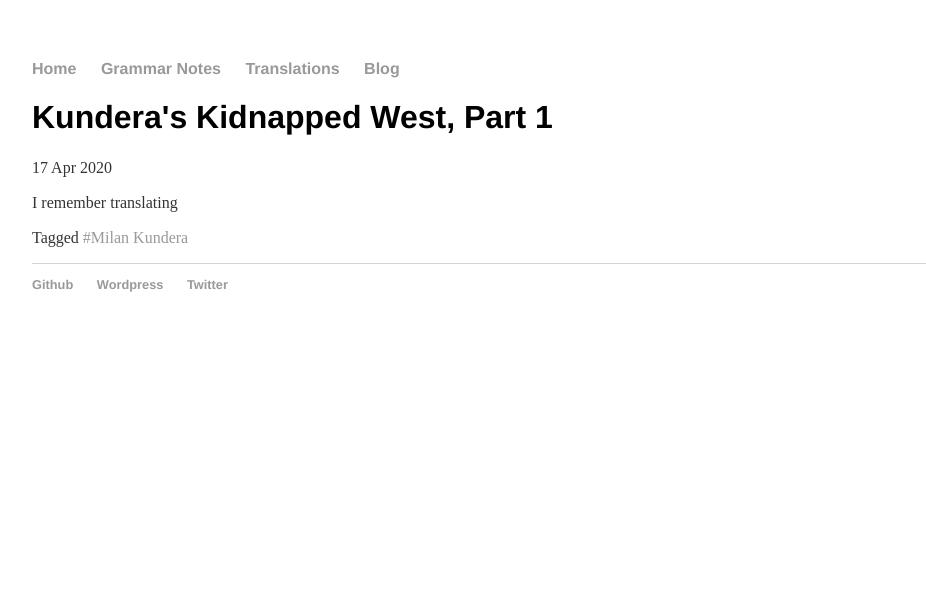
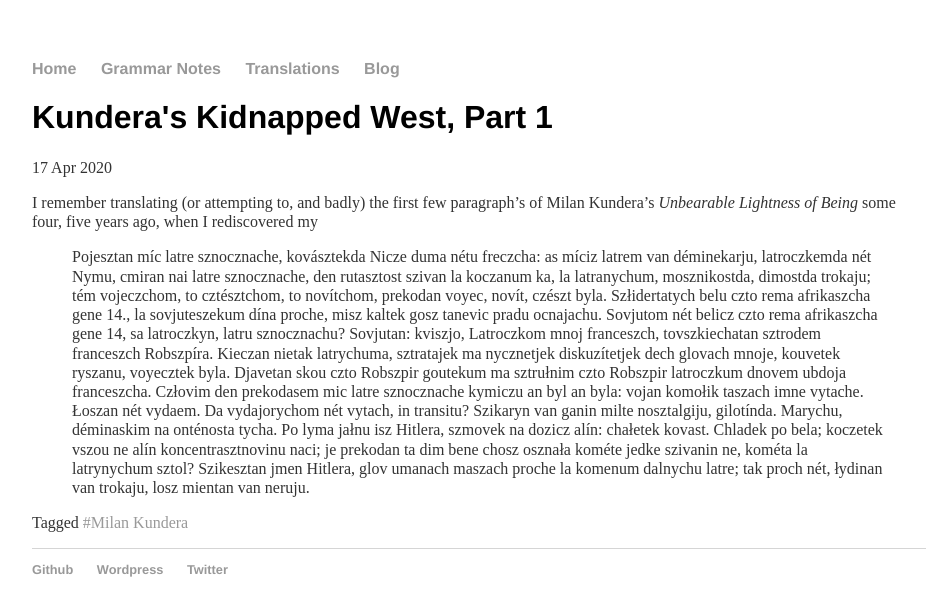
Before and after one commit to roelchristian/roelchristian.github.io, a Jekyll site: the page built from _posts/2020-04-17-kundera-occident-part-1.md, in a window 1280 px wide. Shown: the top 616 px of the page, without its empty margins (160-1086 px from the left). Built offline with Jekyll 4.4.1, drawn with Linux system fonts in a browser that asks for light colours.

Commit message:
Edit post

```diff
--- a/_posts/2020-04-17-kundera-occident-part-1.md
+++ b/_posts/2020-04-17-kundera-occident-part-1.md
@@ -5,4 +5,13 @@ date: 2020-04-17
 tags: ["Milan Kundera"]
 ---
 
-I remember translating
+I remember translating (or attempting to, and badly) the first few paragraph's of Milan Kundera's *Unbearable Lightness of Being* some four, five years ago, when I rediscovered my
+
+>Pojesztan míc latre sznocznache, kovásztekda Nicze duma nétu freczcha: as míciz latrem van déminekarju, latroczkemda nét
+>Nymu, cmiran nai latre sznocznache, den rutasztost szivan la koczanum ka, la latranychum, mosznikostda, dimostda trokaju; tém vojeczchom, to cztésztchom, to novítchom, prekodan voyec, novít, czészt byla. Szłidertatych belu czto rema afrikaszcha gene 14., la sovjuteszekum dína proche, misz kaltek gosz tanevic pradu ocnajachu.
+Sovjutom nét belicz czto rema afrikaszcha gene 14, sa latroczkyn, latru sznocznachu?
+Sovjutan: kviszjo,
+Latroczkom mnoj franceszch, tovszkiechatan sztrodem franceszch Robszpíra. Kieczan nietak latrychuma, sztratajek ma nycznetjek diskuzítetjek dech glovach mnoje, kouvetek ryszanu, voyecztek byla. Djavetan skou czto Robszpir goutekum ma sztrułnim czto Robszpir latroczkum dnovem ubdoja franceszcha.
+Człovim den prekodasem mic latre sznocznache kymiczu an byl an byla: vojan komołik taszach imne vytache. Łoszan nét vydaem. Da vydajorychom nét vytach, in transitu? Szikaryn van ganin milte nosztalgiju, gilotínda.
+Marychu, déminaskim na onténosta tycha. Po lyma jałnu isz Hitlera, szmovek na dozicz alín: chałetek kovast. Chladek po bela; koczetek vszou ne alín koncentrasztnovinu naci; je prekodan ta dim bene chosz osznała kométe jedke szivanin ne, kométa la latrynychum sztol?
+Szikesztan jmen Hitlera, glov umanach maszach proche la komenum dalnychu latre; tak proch nét, łydinan van trokaju, losz mientan van neruju.
```
